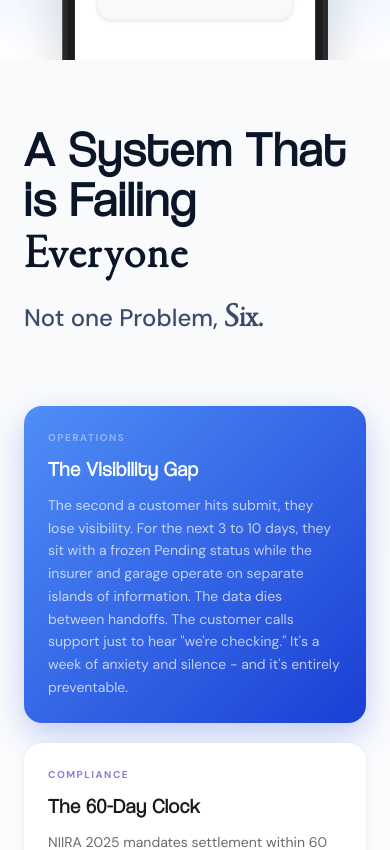
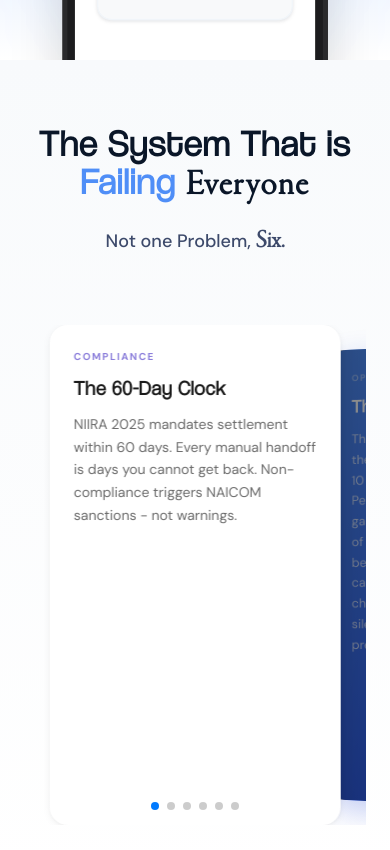
Before and after one commit to DavidErameh/dera, a Next.js app: page / in a window 390 px wide. Shown: the part 840-1690 px from the top of the page. Built offline with nearby package versions, Linux system fonts and the light colour scheme.

Commit message:
Add mobile card deck carousel to Problem section

```diff
--- a/package.json
+++ b/package.json
@@ -22,6 +22,7 @@
     "react": "^19.2.4",
     "react-dom": "19.2.3",
     "react-intersection-observer": "^10.0.3",
+    "swiper": "^12.1.2",
     "tailwind-merge": "^3.5.0",
     "three": "^0.183.1"
   },
--- a/src/components/sections/ProblemSection.tsx
+++ b/src/components/sections/ProblemSection.tsx
@@ -4,6 +4,11 @@ import React from 'react';
 import { motion } from 'motion/react';
 import { useInView } from 'react-intersection-observer';
 import { fadeInUp, staggerContainer } from '@/lib/animations';
+import { Swiper, SwiperSlide } from 'swiper/react';
+import { EffectCoverflow, Pagination } from 'swiper/modules';
+import 'swiper/css';
+import 'swiper/css/effect-coverflow';
+import 'swiper/css/pagination';
 
 const problemCards = [
   {
@@ -54,10 +59,11 @@ type CardProps = {
 const Card = ({ title, label, body, stat, statLabel, source, index }: CardProps) => {
   const isDarkCard = index === 5;
   const isBlueAccent = index === 1;
+  const needsVisualSpace = index !== 1; // All cards except "The Visibility Gap" need space for visuals
 
   return (
     <div
-      className="h-full rounded-2xl p-6 md:p-7 flex flex-col transition-all duration-300 hover:-translate-y-1"
+      className={`h-full rounded-2xl p-6 md:p-7 flex flex-col transition-all duration-300 hover:-translate-y-1 ${needsVisualSpace ? 'md:py-16' : ''}`}
       style={{
         background: isDarkCard
           ? 'linear-gradient(to bottom, #2A2A2A 0%, #000000 100%)'
@@ -127,20 +133,45 @@ export const ProblemSection = () => {
           transition={{ duration: 0.6, ease: [0, 0, 0.2, 1] }}
           className="mb-16"
         >
-          <h2 className="font-headline text-5xl sm:text-6xl md:text-8xl font-bold text-[#0A1628] leading-[1.05] mb-4">
-            A System That is Failing <span style={{ fontFamily: "var(--font-garamond)" }}>Everyone</span>
+          <h2 className="font-headline text-center md:text-left text-4xl sm:text-5xl md:text-8xl font-bold text-[#0A1628] leading-[1.05] mb-4">
+            The System That is <span className="text-[#4F8EF7]">Failing</span> <span style={{ fontFamily: "var(--font-garamond)" }}>Everyone</span>
           </h2>
-          <p className="text-2xl sm:text-3xl md:text-4xl font-medium text-[#3D4A6B]">
+          <p className="text-center md:text-left text-lg sm:text-xl md:text-3xl font-medium text-[#3D4A6B]">
             Not one Problem, <span style={{ fontFamily: "var(--font-garamond)", fontSize: '1.4em', fontWeight: 700 }}>Six.</span>
           </p>
         </motion.div>
 
-        {/* Cards Grid - Asymmetric 2-row layout */}
+        {/* Mobile Carousel - Deck of Cards */}
+        <div className="md:hidden">
+          <Swiper
+            effect="coverflow"
+            grabCursor={true}
+            centeredSlides={true}
+            slidesPerView="auto"
+            coverflowEffect={{
+              rotate: 15,
+              stretch: 0,
+              depth: 100,
+              modifier: 1,
+            }}
+            pagination={{ clickable: true }}
+            modules={[EffectCoverflow, Pagination]}
+            className="mySwiper pb-12"
+          >
+            {problemCards.map((card, index) => (
+              <SwiperSlide key={index} style={{ width: '85%', height: '500px' }}>
+                <Card {...card} index={index} />
+              </SwiperSlide>
+            ))}
+          </Swiper>
+        </div>
+
+        {/* Desktop Grid - Asymmetric 2-row layout */}
         <motion.div
           variants={staggerContainer}
           initial="initial"
           animate={inView ? 'animate' : 'initial'}
-          className="grid grid-cols-12 gap-5"
+          className="hidden md:grid grid-cols-12 gap-5"
         >
           {/* Row 1: 1 Rectangle + 2 Squares */}
           <motion.div variants={fadeInUp} className="col-span-12 md:col-span-5">
```
Also changed, not shown: 1 other file (tests, documents, lock files or other folders).
